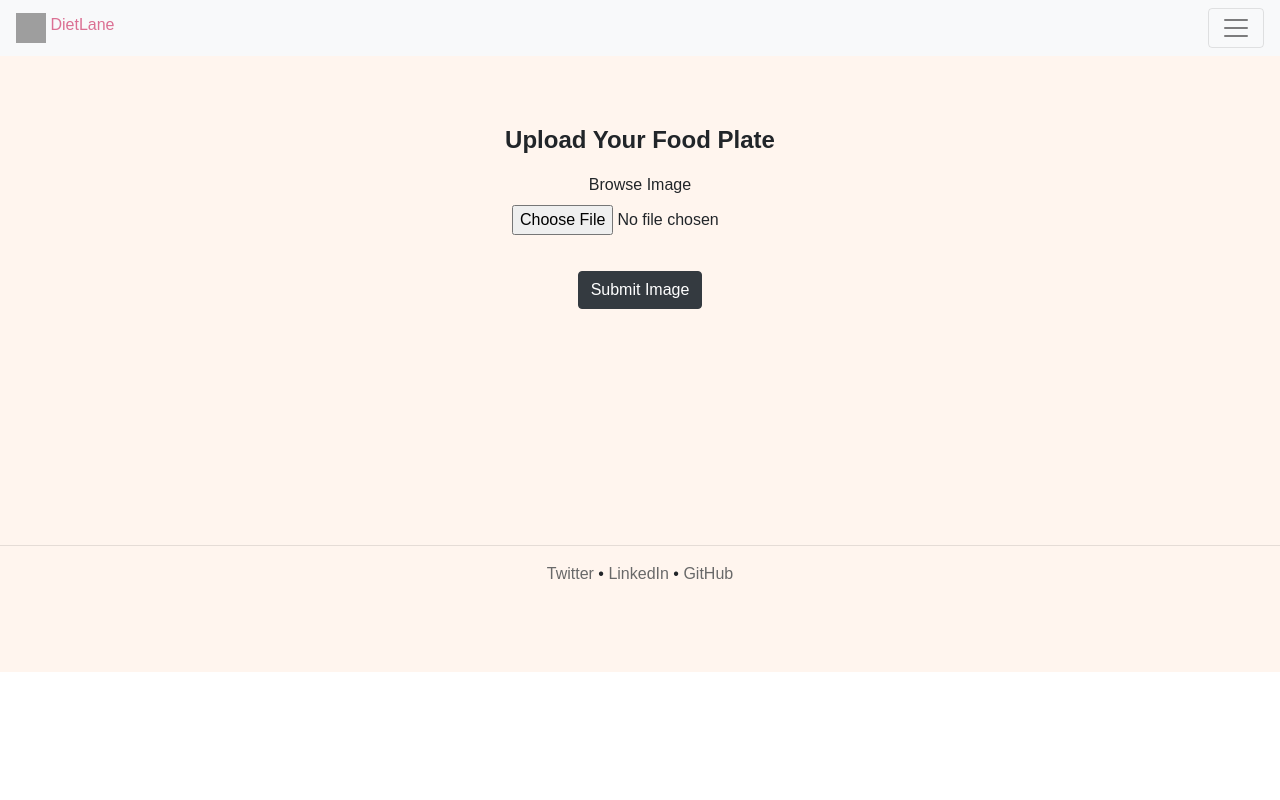
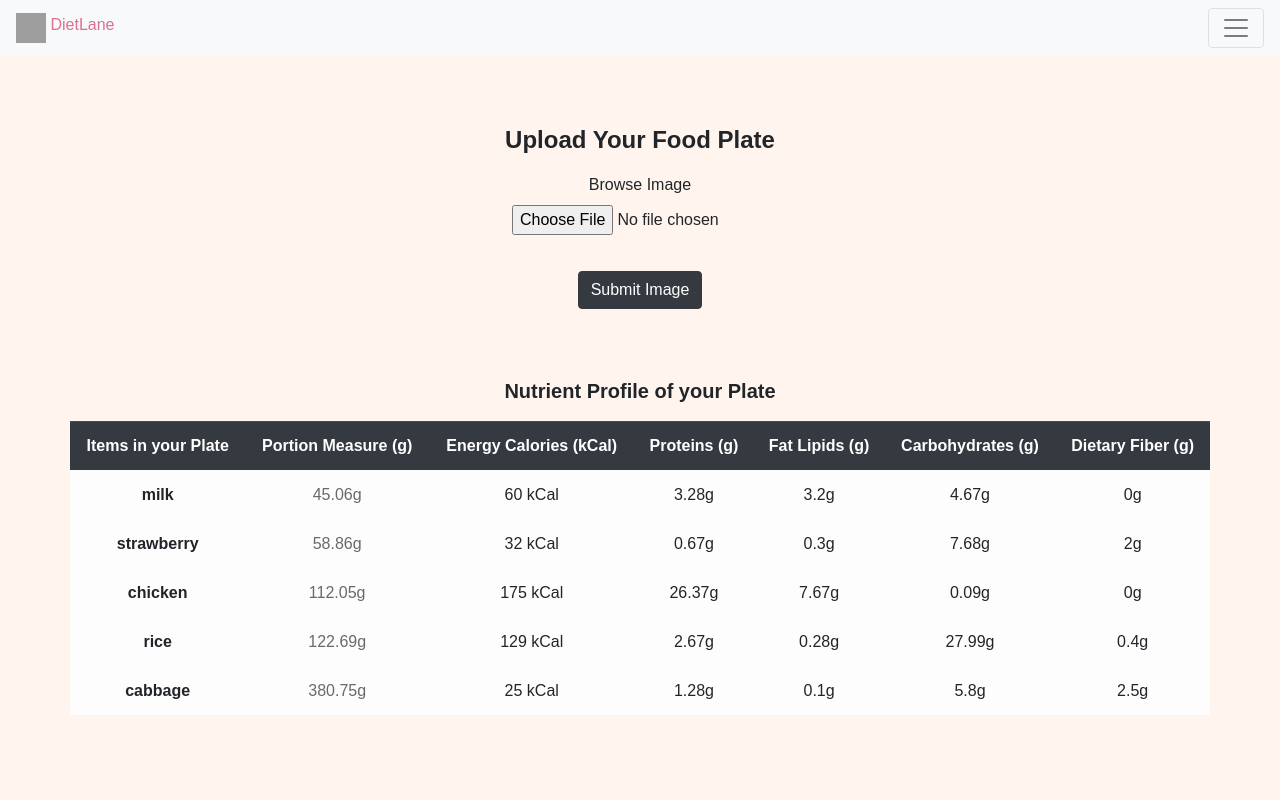
Before and after one commit to fardeenxbaig/dietetics, a React (Create React App) app: page / in a window 1280 px wide. Both pictures are taken after a click on the button "Evaluate My Plate". Shown: the top 800 px of the page. Built offline with nearby package versions, Linux system fonts and the light colour scheme; grey boxes are pictures that could not be loaded.

Commit message:
Changed food table data to mimic realtime data

```diff
--- a/src/components/data/calorie-data.js
+++ b/src/components/data/calorie-data.js
@@ -1,3 +1,52 @@
+const calorieData = [
+  {
+    name: "milk",
+    measure: 45.059225849833794,
+    calories: 60,
+    proteins: 3.28,
+    fats: 3.2,
+    carbs: 4.67,
+    fiber: 0
+  },
+  {
+    name: "strawberry",
+    measure: 58.86422152404281,
+    calories: 32,
+    proteins: 0.67,
+    fats: 0.3,
+    carbs: 7.68,
+    fiber: 2
+  },
+  {
+    name: "chicken",
+    measure: 112.04824486295598,
+    calories: 175,
+    proteins: 26.37,
+    fats: 7.67,
+    carbs: 0.09,
+    fiber: 0
+  },
+  {
+    name: "rice",
+    measure: 122.69396197538533,
+    calories: 129,
+    proteins: 2.67,
+    fats: 0.28,
+    carbs: 27.99,
+    fiber: 0.4
+  },
+  {
+    name: "cabbage",
+    measure: 380.7547870812774,
+    calories: 25,
+    proteins: 1.28,
+    fats: 0.1,
+    carbs: 5.8,
+    fiber: 2.5
+  }
+];
+
+/*
 const calorieData = [
   {
     name: "Plain Dosa",
@@ -36,5 +85,6 @@ const calorieData = [
     fiber: 18
   }
 ];
+*/
 
 export default calorieData;
--- a/src/components/enterimage.js
+++ b/src/components/enterimage.js
@@ -2,7 +2,7 @@ import React, { useState } from "react";
 import { NutrientOutput } from "./displaynutrients";
 
 export function ImageInput() {
-  const [state, setState] = useState({ clicked: false, file: null });
+  const [state, setState] = useState({ clicked: true, file: null });
   const [profile, setProfile] = useState([]);
 
   return (
--- a/src/components/food-details.js
+++ b/src/components/food-details.js
@@ -6,7 +6,7 @@ function FoodDetails(props) {
   return (
     <tr className="table-light">
       <td style={{ fontWeight: "bold" }}>{props.name}</td>
-      <td style={{ color: "dimgray" }}>{props.measure}g</td>
+      <td style={{ color: "dimgray" }}>{props.measure.toFixed(2)}g</td>
       <td>{props.calories} kCal</td>
       <td>{props.proteins}g</td>
       <td>{props.fats}g</td>
--- a/src/components/navbar.js
+++ b/src/components/navbar.js
@@ -2,13 +2,13 @@ import React from "react";
 import history from "./history";
 //onClick={() => history.push("/")
 // <img src="https://banner2.cleanpng.com/20190731/coj/kisspng-fork-icon-fast-food-icon-5d4125521cc0d5.6481897415645504821178.jpg"
-
+// src={require("./images/logo.png")}
 export function Header(props) {
   return (
     <nav className="navbar navbar-light bg-light">
       <a classNAme="navbar-brand" href="/" style={{ color: "palevioletred" }}>
         <img
-          src={require("./images/logo.png")}
+          src="./images/logo.png"
           width="30"
           height="30"
           class="d-inline-block align-top"
```
